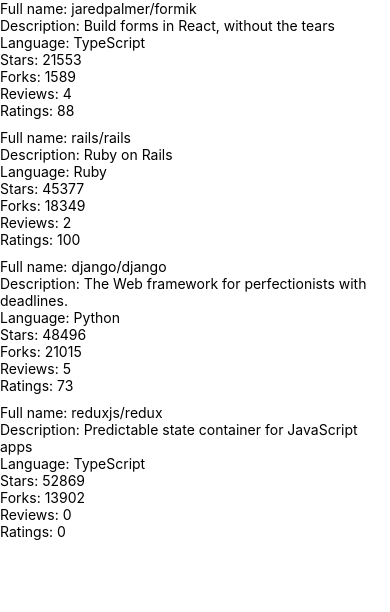
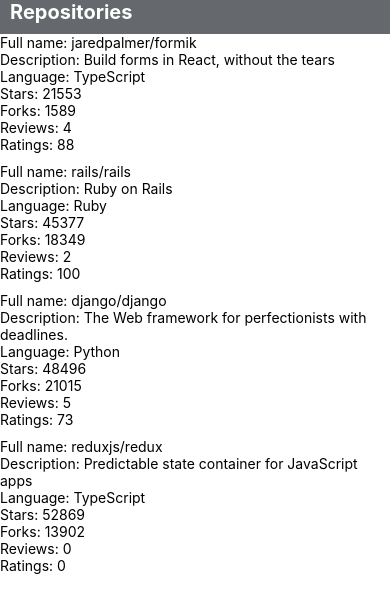
Before and after one commit to heriyantoliu/fso2021, a React Native app in the folder part10/part2/reactnative-repo-app/: screen / in a window 390 px wide. Shown: the top 612 px of the page. Built offline with nearby package versions, Linux system fonts and the light colour scheme.

Commit message:
exercise 10.4

```diff
--- /dev/null
+++ b/part10/part2/reactnative-repo-app/src/components/AppBar.jsx
@@ -0,0 +1,28 @@
+import React from 'react';
+import { View, StyleSheet, Alert } from 'react-native';
+import Constants from 'expo-constants';
+import AppBarTab from './AppBarTab';
+import theme from '../../theme';
+
+const styles = StyleSheet.create({
+  container: {
+    paddingTop: Constants.statusBarHeight,
+    backgroundColor: theme.colors.appBarBackgroundColor,
+    paddingBottom: 10,
+    opacity: 0.7,
+  },
+});
+
+const AppBar = () => {
+  const repoPressed = () => {
+    Alert.alert('clicked');
+  };
+
+  return (
+    <View style={styles.container}>
+      <AppBarTab text="Repositories" pressed={repoPressed} />
+    </View>
+  );
+};
+
+export default AppBar;
--- /dev/null
+++ b/part10/part2/reactnative-repo-app/src/components/AppBarTab.jsx
@@ -0,0 +1,22 @@
+import React from 'react';
+import { Pressable, Text, StyleSheet } from 'react-native';
+import theme from '../../theme';
+
+const AppBarTab = ({ text, pressed }) => {
+  const styles = StyleSheet.create({
+    text: {
+      color: theme.colors.appBarTextColor,
+      fontSize: 20,
+      marginLeft: 10,
+      fontWeight: 'bold',
+    },
+  });
+
+  return (
+    <Pressable onPress={pressed}>
+      <Text style={styles.text}>{text}</Text>
+    </Pressable>
+  );
+};
+
+export default AppBarTab;
--- a/part10/part2/reactnative-repo-app/src/components/Main.jsx
+++ b/part10/part2/reactnative-repo-app/src/components/Main.jsx
@@ -3,10 +3,10 @@
 import { View, StyleSheet } from 'react-native';
 
 import RepositoryList from './RepositoryList';
+import AppBar from './AppBar';
 
 const styles = StyleSheet.create({
   container: {
-    marginTop: Constants.statusBarHeight,
     flexGrow: 1,
     flexShrink: 1,
   },
@@ -15,6 +15,7 @@
 const Main = () => {
   return (
     <View style={styles.container}>
+      <AppBar />
       <RepositoryList />
     </View>
   );
--- /dev/null
+++ b/part10/part2/reactnative-repo-app/theme.js
@@ -0,0 +1,8 @@
+const theme = {
+  colors: {
+    appBarBackgroundColor: '#24292e',
+    appBarTextColor: 'white',
+  },
+};
+
+export default theme;
```
